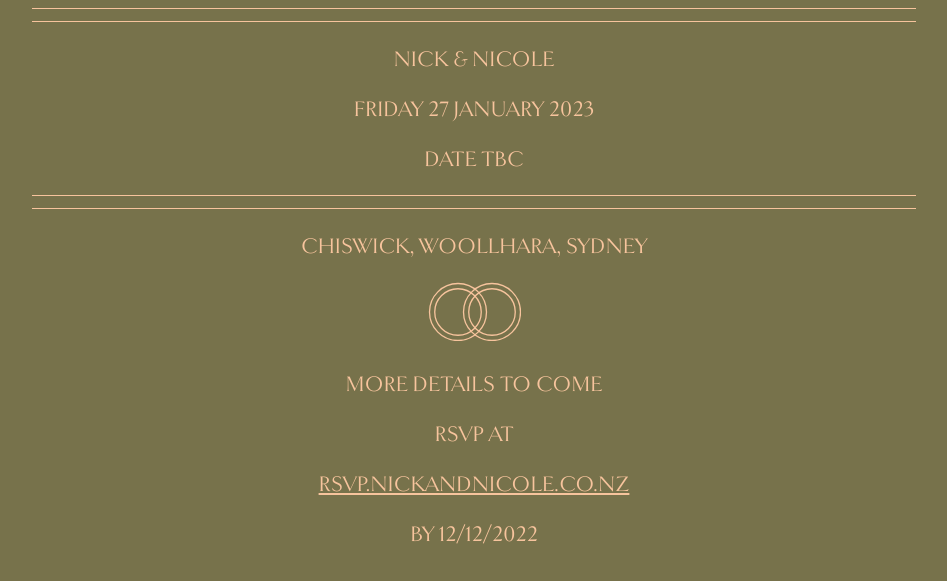
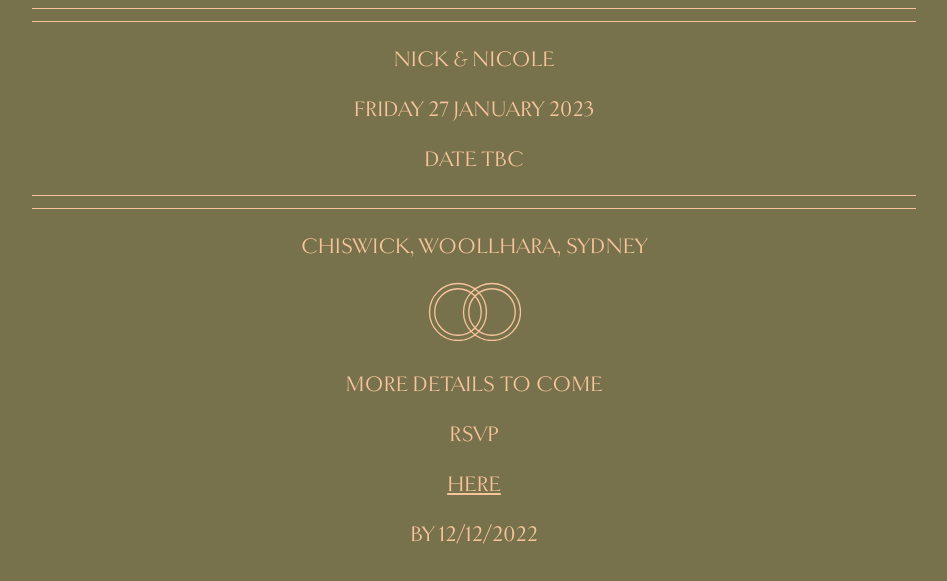
Before and after one commit to nwbort/nwbort.github.io, a plain HTML site: page index.html in a window 1280 px wide. Shown: the part 161-742 px from the top of the page, without its empty margins (166-1113 px from the left). Drawn offline with Linux system fonts and the light colour scheme.

Commit message:
Update index.html

```diff
--- a/index.html
+++ b/index.html
@@ -43,9 +43,9 @@ hr {
 
 <p>MORE DETAILS TO COME</p>
 
-<p>RSVP AT</p>
+<p>RSVP</p>
 
-<a href="http://rsvp.nickandnicole.co.nz">RSVP.NICKANDNICOLE.CO.NZ</a>
+<a href="https://docs.google.com/forms/d/e/1FAIpQLScC2iWTmKoEBn0DoXYOVZxDoH7pSaJZOngusEGJ7ecvwieLrA/viewform">HERE</a>
 
 <p>BY 12/12/2022</p>
 <!---<a href="Save the date - Nick and Nicole - 28 01 2022.ics">CALENDAR INVITE</a> --->
```
